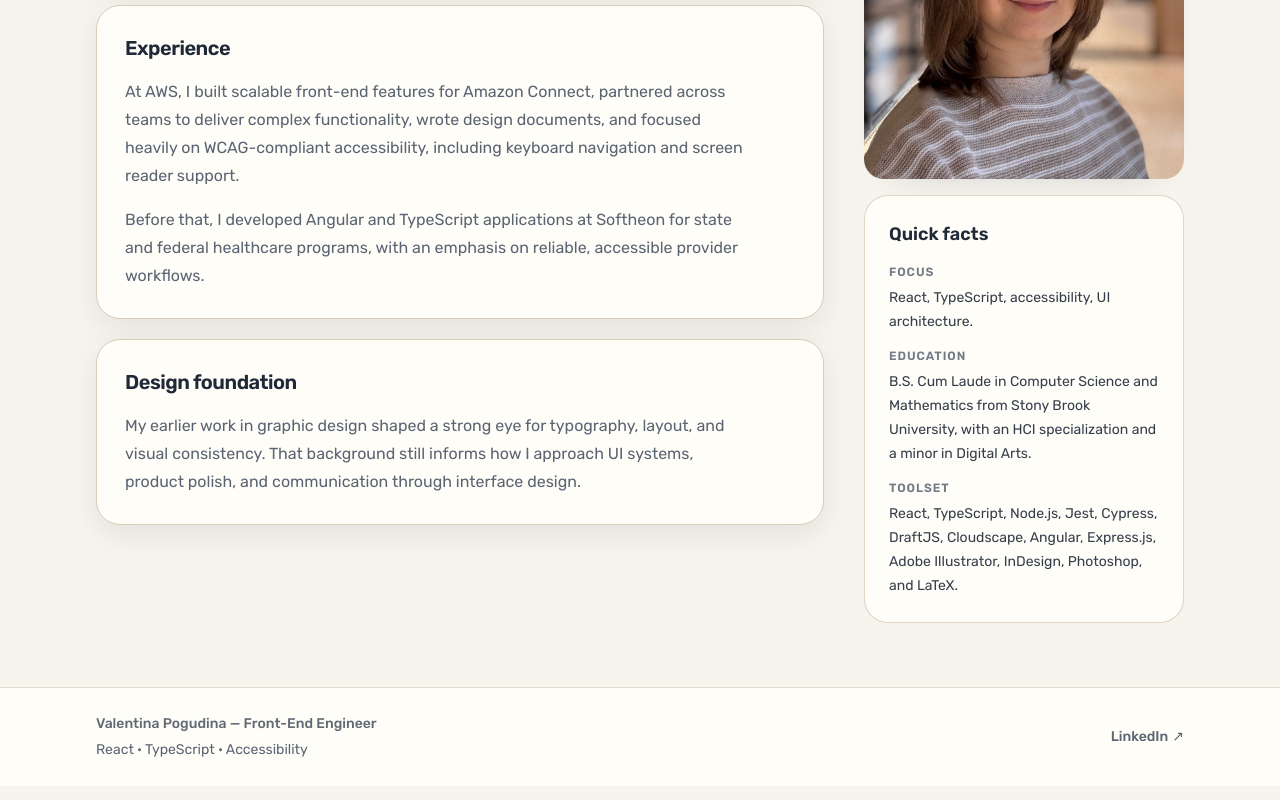
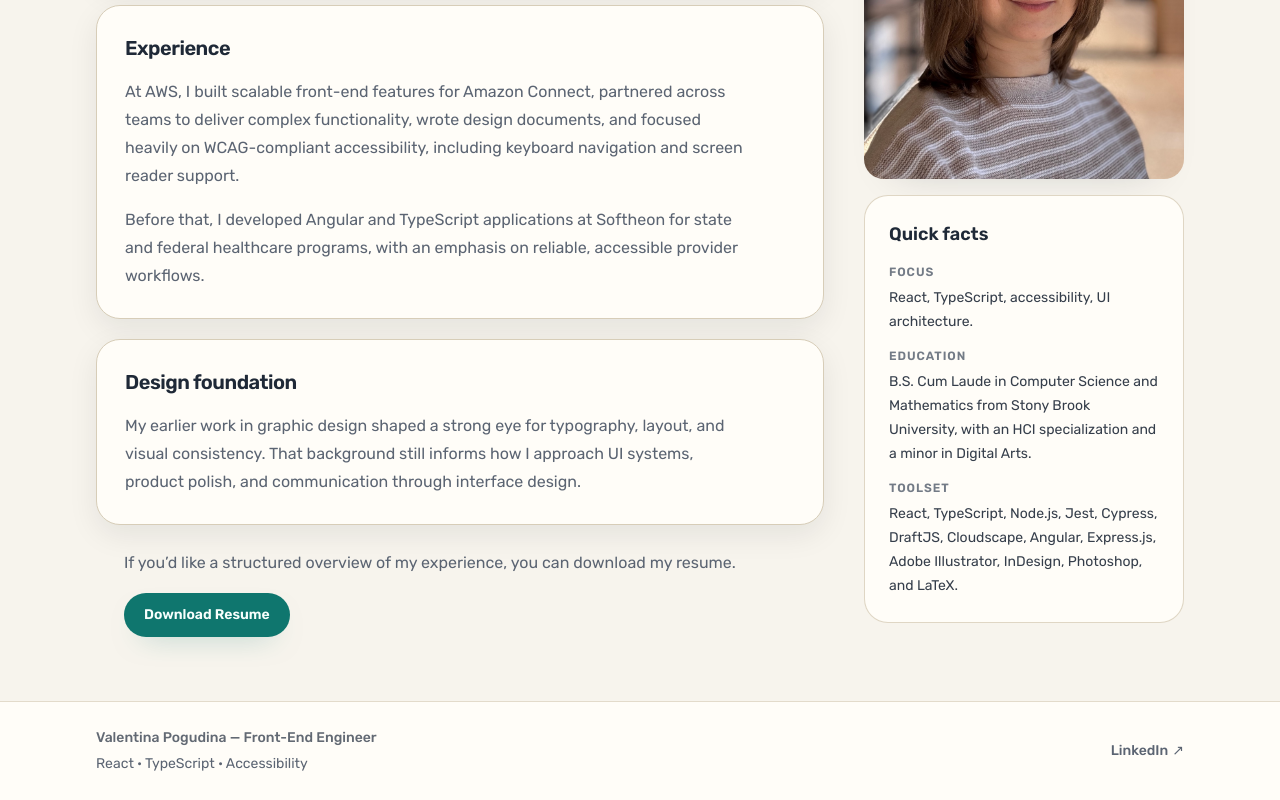
Before and after one commit to baabochka/pogudina-studio, a React (Vite) app: page /about in a window 1280 px wide. Shown: the part 518-1318 px from the top of the page. Built offline with nearby package versions, Linux system fonts and the light colour scheme.

Commit message:
adding resume download to about page

```diff
--- a/src/pages/AboutPage.tsx
+++ b/src/pages/AboutPage.tsx
@@ -53,6 +53,21 @@ export function AboutPage() {
                 ))}
               </ContentSectionCard>
             ))}
+
+            <div className="mt-6 ml-6 max-w-[62ch] sm:ml-7">
+              <p className="text-base leading-7 text-muted-foreground">
+                If you’d like a structured overview of my experience, you can download
+                my resume.
+              </p>
+              <a
+                href="/resume.pdf"
+                target="_blank"
+                rel="noopener noreferrer"
+                className="mt-4 inline-flex min-h-11 items-center justify-center rounded-full bg-primary px-5 py-3 text-sm font-semibold text-primary-foreground shadow-[0_12px_30px_-18px_color-mix(in_srgb,var(--primary)_65%,transparent)] transition duration-180 hover:opacity-95 active:translate-y-px"
+              >
+                Download Resume
+              </a>
+            </div>
           </div>
 
           <SidebarColumn
```
Also changed, not shown: 1 other file (tests, documents, lock files or other folders).
